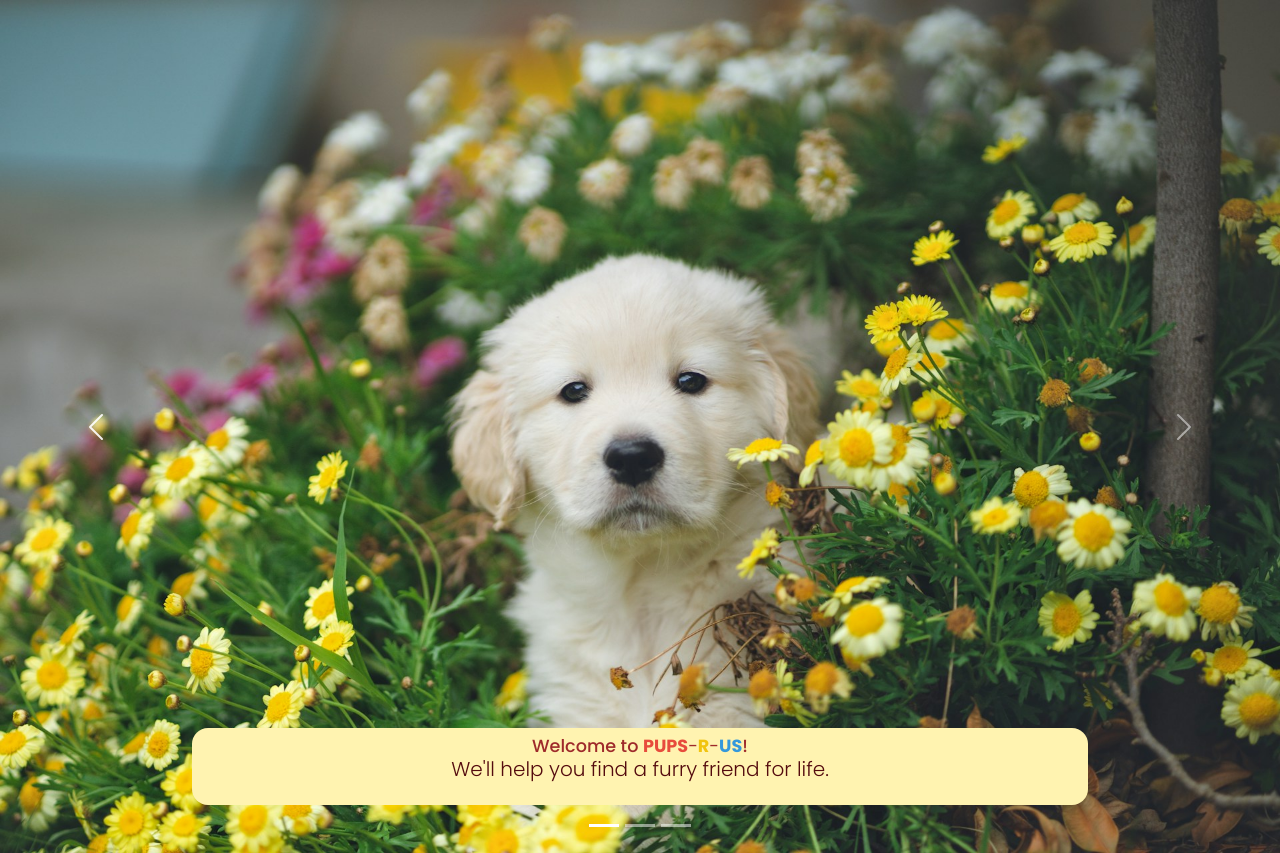
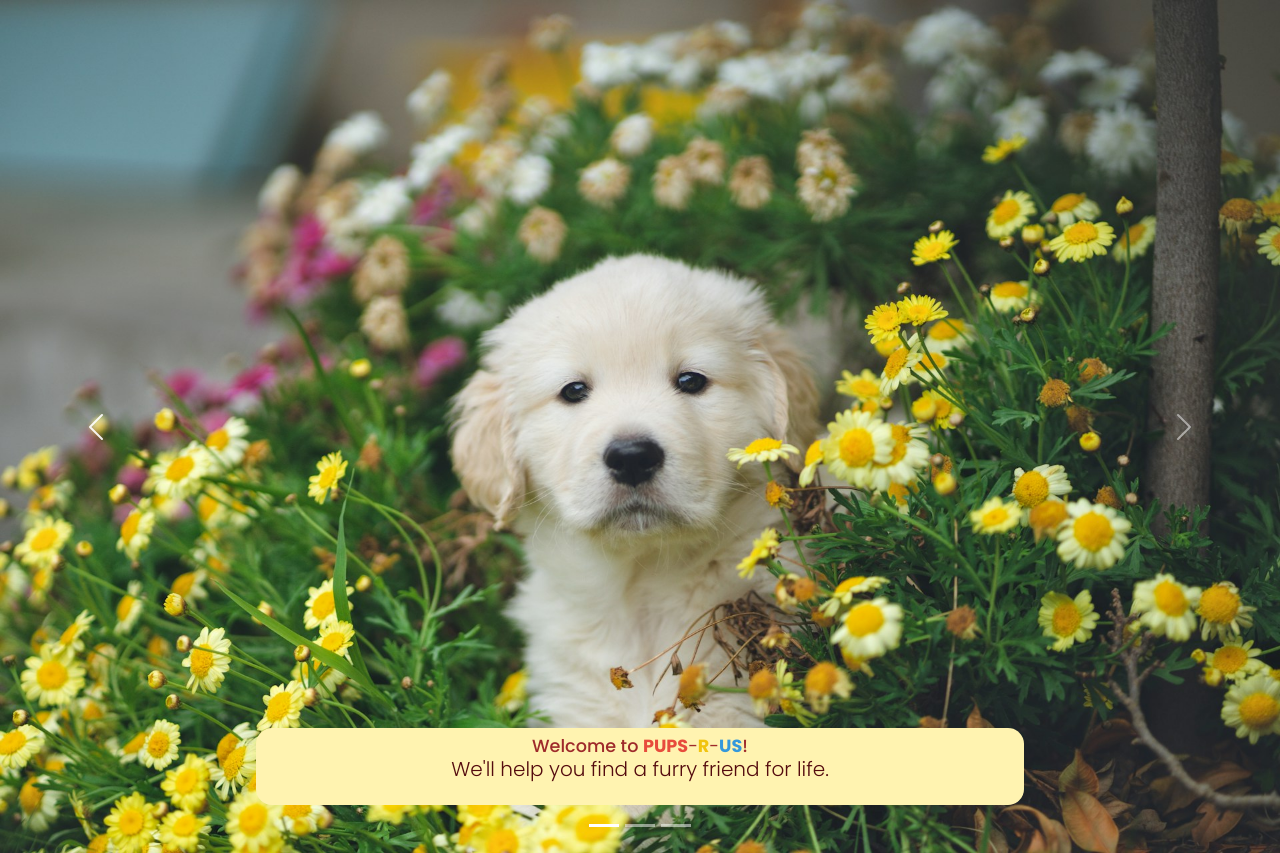
Before and after one commit to johnclamy/moviestoreproject, a Django app: page / in a window 1280 px wide. Run offline with Django 5.2, Linux system fonts and the light colour scheme; some libraries are stand-ins or nearby versions.

Commit message:
narrow the size of the carousel caption

```diff
--- a/website/website/static/css/style.css
+++ b/website/website/static/css/style.css
@@ -59,6 +59,11 @@ body {
  **************************************************/
 
  /* home page */
+.carousel-caption {
+  right: 20% !important;
+  left: 20% !important;
+}
+
 .hero-title {
   color: var(--txt-heading);
   font-size: calc(var(--font-size) * 1.1);
```
